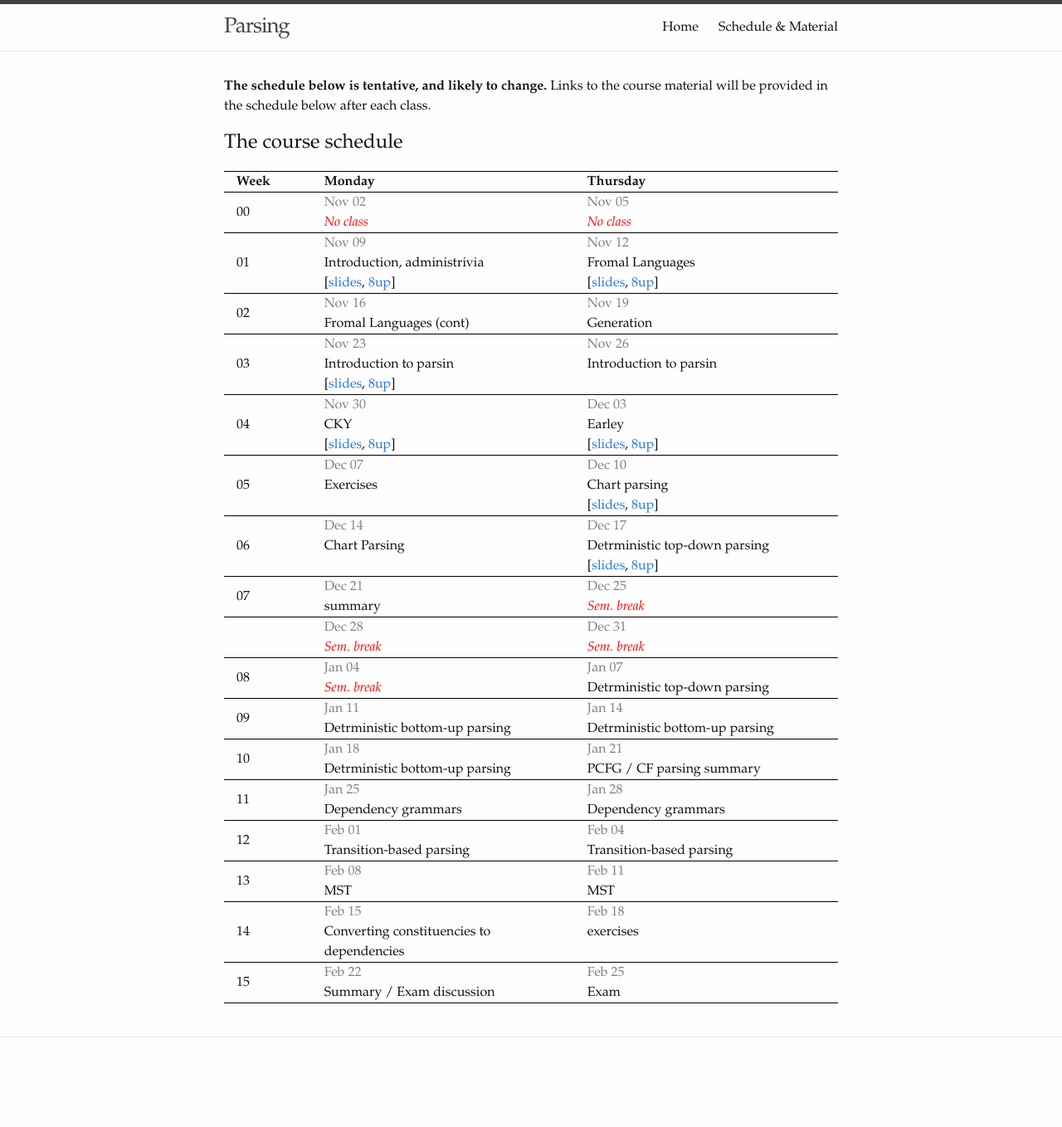
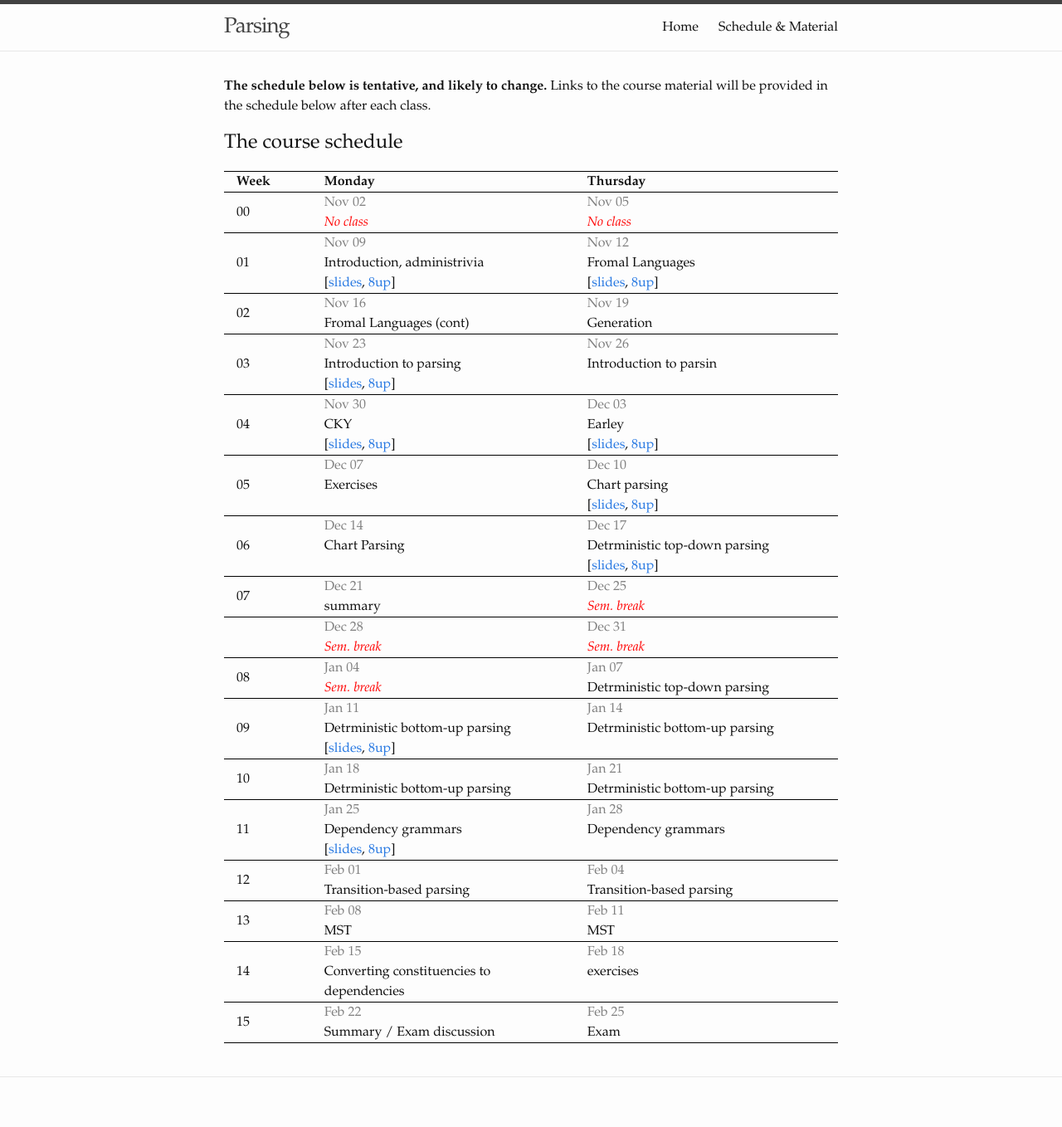
Before and after one commit to iscl-parsing2020/iscl-parsing2020.github.io, a Jekyll site: the page built from lectures.md, in a window 1280 px wide. Shown: the whole page at 83% size. Built offline with Jekyll 4.4.1, drawn with Linux system fonts in a browser that asks for light colours; before the commit the page ends 1310 px from its top, so only the background shows below that.

Commit message:
Update slides.

```diff
--- a/_data/schedule.yml
+++ b/_data/schedule.yml
@@ -27,7 +27,7 @@
 - week: "03"
   dates:
     Nov 23:
-      topic: Introduction to parsin
+      topic: Introduction to parsing
       links:
         slides: slides/parsing-intro.pdf
         8up: slides/parsing-intro-handout.pdf
@@ -81,6 +81,9 @@
   dates:
     Jan 11:
       topic: Detrministic bottom-up parsing
+      links:
+        slides: slides/lrk.pdf
+        8up: slides/lrk-handout.pdf
     Jan 14:
       topic: Detrministic bottom-up parsing
 - week: "10"
@@ -88,11 +91,14 @@
     Jan 18:
       topic: Detrministic bottom-up parsing
     Jan 21:
-      topic: PCFG / CF parsing summary
+      topic: Detrministic bottom-up parsing
 - week: "11"
   dates:
     Jan 25:
       topic: Dependency grammars
+      links:
+        slides: slides/pcfg-parsing.pdf
+        8up: slides/pcfg-parsing-handout.pdf
     Jan 28:
       topic: Dependency grammars
 - week: "12"
```
Also changed, not shown: 4 other files.
